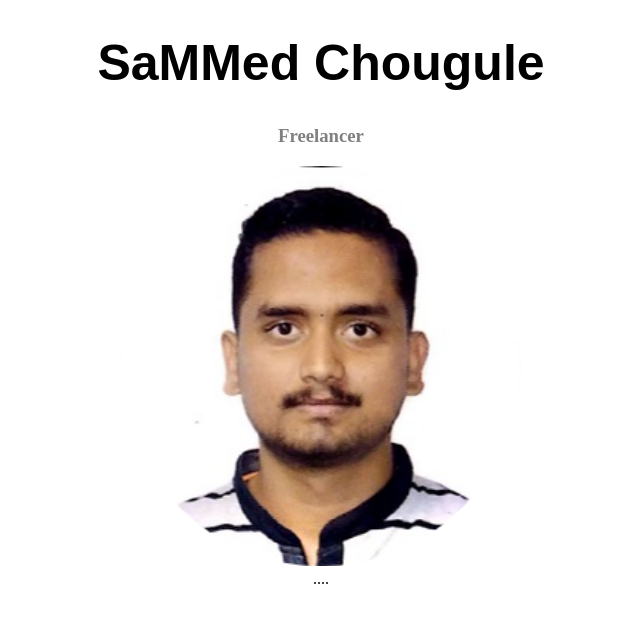
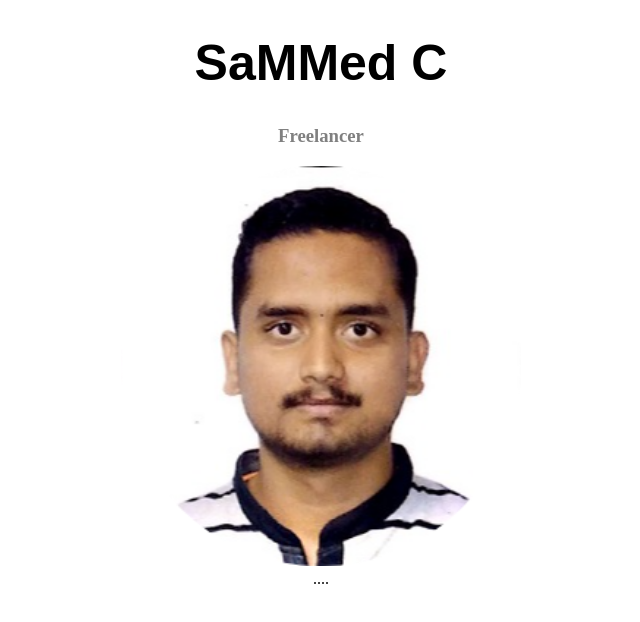
Before and after one commit to sammedchougule/Tribute-page, a plain HTML site: page index.html in a window 1280 px wide. Shown: the whole page, without its empty margins (319-959 px from the left). Drawn offline with Linux system fonts and the light colour scheme.

Commit message:
Update index.html

```diff
--- a/index.html
+++ b/index.html
@@ -9,7 +9,7 @@
 
 <div id="main">
 
-  <h1 id="title">SaMMed Chougule</h1>
+  <h1 id="title">SaMMed C</h1>
 
   <h3>Freelancer</h3>
 
```
